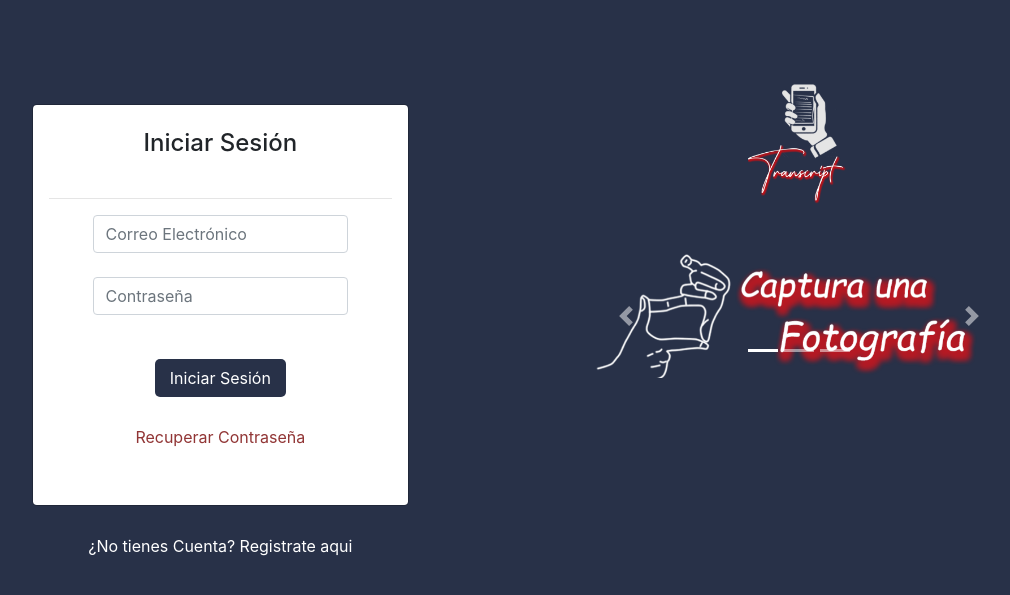
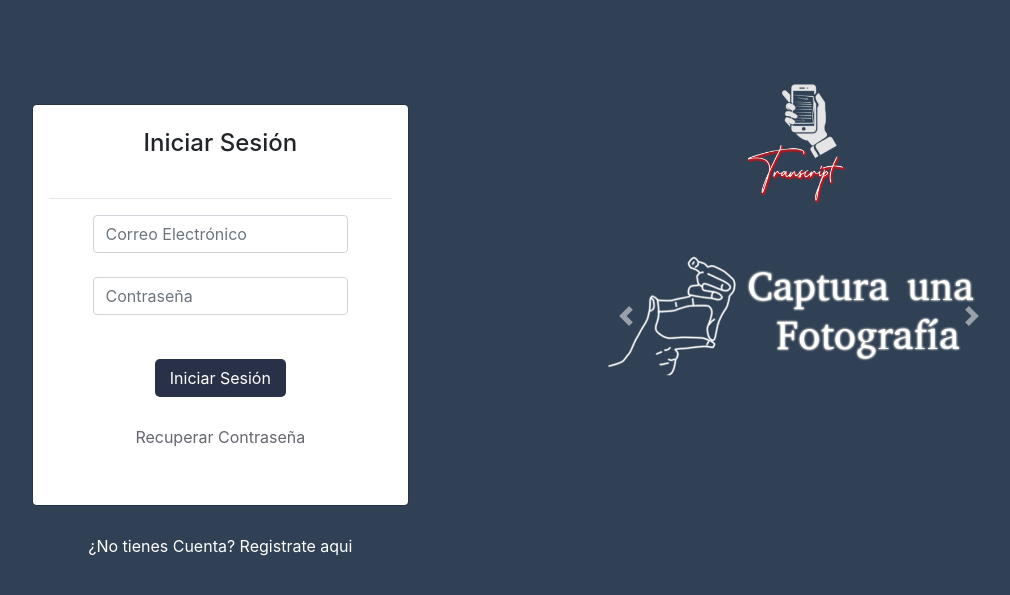
Before and after one commit to yohovani/Transcript-Web, a PHP site: page /Transcript/ in a window 1280 px wide. Shown: the top 595 px of the page, without its empty margins (44-1054 px from the left). Run offline with PHP 8.4, Linux system fonts and the light colour scheme; some libraries are stand-ins or nearby versions.

Commit message:
Se cambio la paleta de colores

```diff
--- a/css/main.css
+++ b/css/main.css
@@ -1,5 +1,5 @@
 .body{
-    background: #283148;
+    background: #304155;
 }
 
 .button-color {
@@ -17,10 +17,10 @@
   }
 
   .button-color-nav {
-    background-color: #913535;
+    background-color: #e8e1cf;
     border-radius: 5px;
     border: none;
-    color: white;
+    color: black;
     padding: 7px 15px;
     text-align: center;
     text-decoration: none;
@@ -31,7 +31,7 @@
   }
 
   .enlace{
-    color: #913535;
+    color: #64676e;
   }
 
   .registro{
@@ -51,11 +51,11 @@
   }
 
   .nav{
-    background-color: #913535;
+    background-color: #64676e;
   }
 
   .tabla{
-    background-color: #913535;
+    background-color: #858384;
   }
 
   table th {
--- a/home.php
+++ b/home.php
@@ -52,7 +52,7 @@
                 ?>
                 <button class="button-color-nav">
                 <a class="nav-brand" href="php/logout.php">
-                    <font color=white>Cerrar Sesión</font>
+                    <font color=black>Cerrar Sesión</font>
                 </a></button>
             </div>
         </div>
--- a/index.php
+++ b/index.php
@@ -270,13 +270,6 @@
                 <center><img src="img/Logo.png" width="25%" height="25%"></center><br><br>
                 <div id="demo" class="carousel slide" data-ride="carousel">
 
-                    <!-- Indicators -->
-                    <ul class="carousel-indicators">
-                        <li data-target="#demo" data-slide-to="0" class="active"></li>
-                        <li data-target="#demo" data-slide-to="1"></li>
-                        <li data-target="#demo" data-slide-to="2"></li>
-                    </ul>
-
                     <!-- The slideshow -->
                     <div class="carousel-inner">
                         <div class="carousel-item active">
```
Also changed, not shown: img/slider/1.png, img/slider/2.png, img/slider/3.png.
